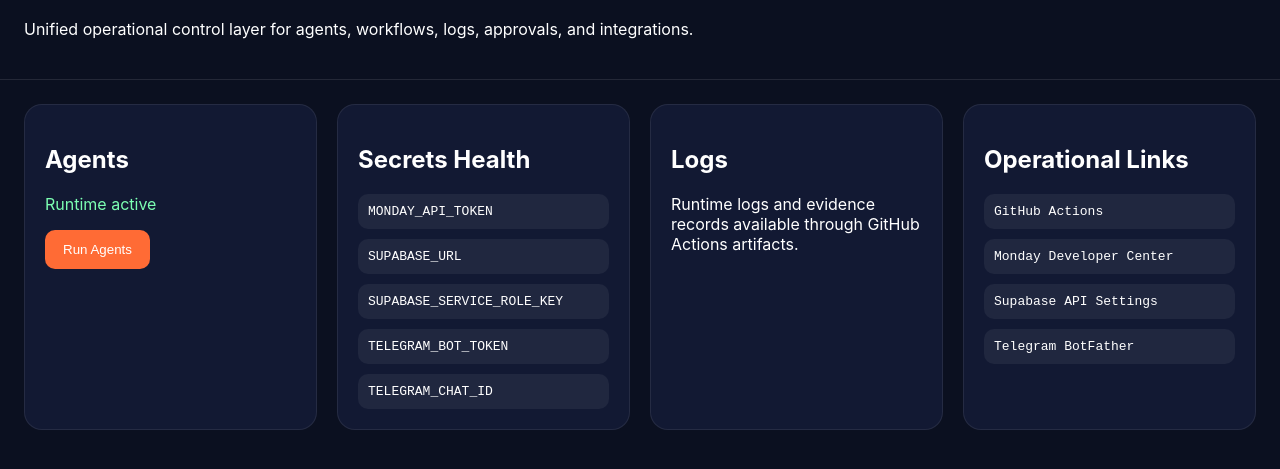
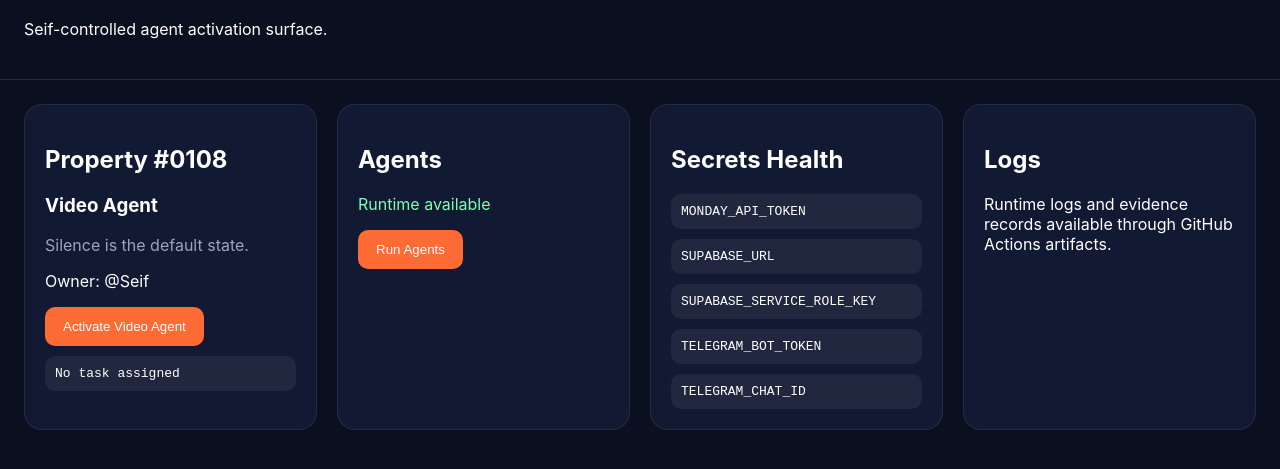
Before and after one commit to saifsoub/SS-agentic-ai-factory, a website: page control-panel/index.html in a window 1280 px wide. Shown: the part 87-556 px from the top of the page. Drawn offline with Linux system fonts and the light colour scheme.

Commit message:
Expose Property #0108 Video Agent in control panel

```diff
--- a/control-panel/index.html
+++ b/control-panel/index.html
@@ -5,78 +5,55 @@
 <meta name="viewport" content="width=device-width, initial-scale=1.0" />
 <title>S/ Agent Runtime Control Center</title>
 <style>
-body {
-  margin: 0;
-  background: #0b1020;
-  color: white;
-  font-family: Inter, sans-serif;
-}
-header {
-  padding: 24px;
-  border-bottom: 1px solid rgba(255,255,255,0.1);
-}
-.grid {
-  display: grid;
-  grid-template-columns: repeat(auto-fit,minmax(280px,1fr));
-  gap: 20px;
-  padding: 24px;
-}
-.card {
-  background: #121933;
-  border-radius: 18px;
-  padding: 20px;
-  border: 1px solid rgba(255,255,255,0.08);
-}
-button {
-  background: #ff6b35;
-  color: white;
-  border: none;
-  padding: 12px 18px;
-  border-radius: 10px;
-  cursor: pointer;
-}
-.status {
-  color: #7CFFB2;
-}
-code {
-  display: block;
-  margin-top: 10px;
-  background: rgba(255,255,255,0.06);
-  padding: 10px;
-  border-radius: 10px;
-}
+body{margin:0;background:#0b1020;color:white;font-family:Inter,sans-serif}
+header{padding:24px;border-bottom:1px solid rgba(255,255,255,.1)}
+.grid{display:grid;grid-template-columns:repeat(auto-fit,minmax(280px,1fr));gap:20px;padding:24px}
+.card{background:#121933;border-radius:18px;padding:20px;border:1px solid rgba(255,255,255,.08)}
+button{background:#ff6b35;color:white;border:none;padding:12px 18px;border-radius:10px;cursor:pointer}
+.status{color:#7CFFB2}
+.silent{color:#9aa4bf}
+code{display:block;margin-top:10px;background:rgba(255,255,255,.06);padding:10px;border-radius:10px}
 </style>
 </head>
 <body>
 <header>
 <h1>S/ Agent Runtime Control Center</h1>
-<p>Unified operational control layer for agents, workflows, logs, approvals, and integrations.</p>
+<p>Seif-controlled agent activation surface.</p>
 </header>
 <div class="grid">
 <div class="card">
+<h2>Property #0108</h2>
+<h3>Video Agent</h3>
+<p id="video-status" class="silent">Silence is the default state.</p>
+<p>Owner: @Seif</p>
+<button onclick="activateVideoAgent()">Activate Video Agent</button>
+<code id="video-task">No task assigned</code>
+</div>
+<div class="card">
 <h2>Agents</h2>
-<p class="status">Runtime active</p>
-<button>Run Agents</button>
+<p class="status">Runtime available</p>
+<button onclick="activateAll()">Run Agents</button>
 </div>
 <div class="card">
 <h2>Secrets Health</h2>
-<code>MONDAY_API_TOKEN</code>
-<code>SUPABASE_URL</code>
-<code>SUPABASE_SERVICE_ROLE_KEY</code>
-<code>TELEGRAM_BOT_TOKEN</code>
-<code>TELEGRAM_CHAT_ID</code>
+<code>MONDAY_API_TOKEN</code><code>SUPABASE_URL</code><code>SUPABASE_SERVICE_ROLE_KEY</code><code>TELEGRAM_BOT_TOKEN</code><code>TELEGRAM_CHAT_ID</code>
 </div>
 <div class="card">
 <h2>Logs</h2>
 <p>Runtime logs and evidence records available through GitHub Actions artifacts.</p>
 </div>
-<div class="card">
-<h2>Operational Links</h2>
-<code>GitHub Actions</code>
-<code>Monday Developer Center</code>
-<code>Supabase API Settings</code>
-<code>Telegram BotFather</code>
 </div>
-</div>
+<script>
+async function activateVideoAgent(){
+  const task=prompt('SEIF: Task for Property #0108');
+  if(task===null)return;
+  const status=document.getElementById('video-status');
+  status.textContent='Active';
+  status.className='status';
+  document.getElementById('video-task').textContent=task||'No task text';
+  await fetch('/api/run-agents',{method:'POST',headers:{'Content-Type':'application/json'},body:JSON.stringify({property:'#0108',task})});
+}
+async function activateAll(){await fetch('/api/run-agents',{method:'POST',headers:{'Content-Type':'application/json'},body:JSON.stringify({property:'all'})});}
+</script>
 </body>
 </html>
```
